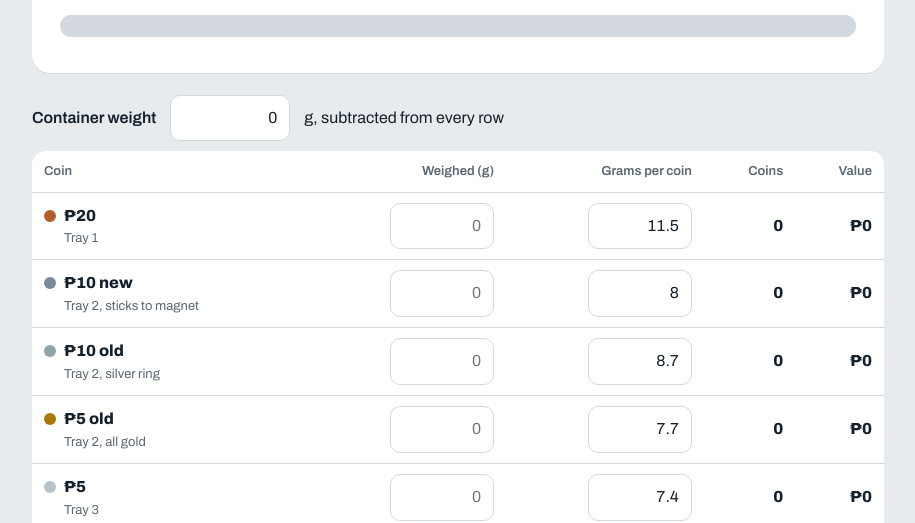
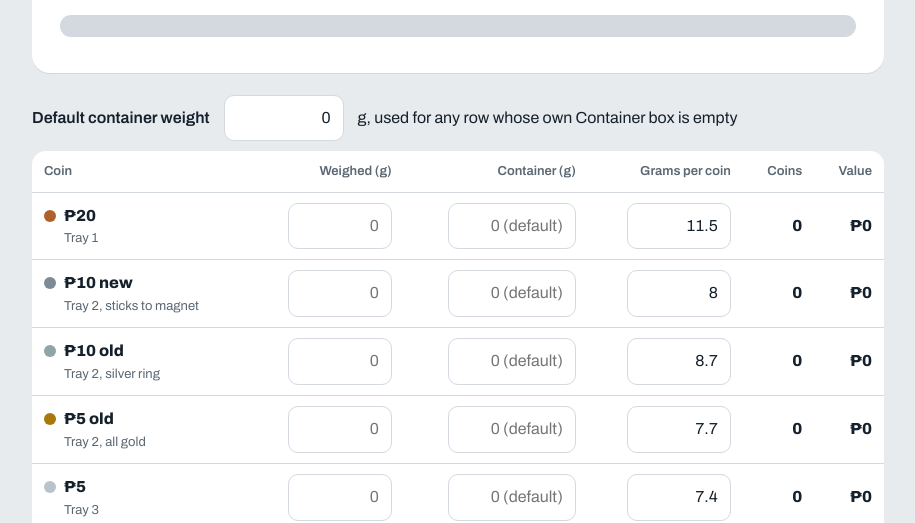
Before and after one commit to maiushi/coin-counter, a plain HTML site: page public/index.html in a window 1280 px wide. Shown: the part 281-804 px from the top of the page, without its empty margins (182-1097 px from the left). Drawn offline with Linux system fonts and the light colour scheme.

Commit message:
Per-row container weights, top value becomes the default
Co-Authored-By: Claude Opus 5.5 <noreply@anthropic.com>
Claude-Session: https://claude.ai/code/session_01TsFHgUGUAeLcqQL5JFVLpQ

```diff
--- a/public/index.html
+++ b/public/index.html
@@ -37,7 +37,7 @@ th:first-child,td:first-child{text-align:left;white-space:normal}
 th{font-size:13px;color:var(--mute);font-weight:600}
 td.coin b{display:block}td.coin em{font-style:normal;color:var(--mute);font-size:13px}
 .dot{display:inline-block;width:12px;height:12px;border-radius:50%;margin-right:8px;vertical-align:-1px}
-td input{width:6.5em}
+td input{width:6.5em}td input.tare-in{width:8em}
 .num{font-weight:800;font-variant-numeric:tabular-nums}
 .btns{display:flex;flex-wrap:wrap;gap:10px;margin:16px 0}
 button{font:inherit;font-weight:600;min-height:44px;padding:0 18px;border-radius:10px;border:1px solid var(--line);background:var(--card);color:var(--ink);cursor:pointer}
@@ -64,12 +64,12 @@ summary{font-weight:600;cursor:pointer;min-height:28px}
   </section>
 
   <div class="tare">
-    <label for="tare">Container weight</label>
-    <input id="tare" inputmode="decimal" value="0"> <span>g, subtracted from every row</span>
+    <label for="tare">Default container weight</label>
+    <input id="tare" inputmode="decimal" value="0"> <span>g, used for any row whose own Container box is empty</span>
   </div>
 
   <table class="stack" id="slip">
-    <thead><tr><th>Coin</th><th>Weighed (g)</th><th>Grams per coin</th><th>Coins</th><th>Value</th></tr></thead>
+    <thead><tr><th>Coin</th><th>Weighed (g)</th><th>Container (g)</th><th>Grams per coin</th><th>Coins</th><th>Value</th></tr></thead>
     <tbody id="rows"></tbody>
   </table>
 
@@ -80,6 +80,7 @@ summary{font-weight:600;cursor:pointer;min-height:28px}
   </div>
   <div id="msg"></div>
 
+  <p class="note">Weighing coins inside their tray? Weigh each empty tray once and type it into that row's Container box; the page remembers it. Rows with an empty Container box use the default at the top (set it to 0 if you press TARE on the scale).</p>
   <p class="note">Counts are about ±1%, because worn coins weigh a little less. For a closer count, calibrate: weigh 20 of your own coins of one kind, divide by 20, and type that into "Grams per coin". The page remembers your numbers on this device.</p>
 
   <details>
@@ -101,8 +102,8 @@ const COINS = [
 ];
 const DEFAULT_G = Object.fromEntries(COINS.map(c => [c.id, c.g]));
 const KEY = "coin-count-v1";
-let state = {tare: 0, w: {}, g: {...DEFAULT_G}};
-try { const s = JSON.parse(localStorage.getItem(KEY)); if (s) state = {tare: s.tare || 0, w: s.w || {}, g: {...DEFAULT_G, ...(s.g || {})}}; } catch (e) {}
+let state = {tare: 0, w: {}, t: {}, g: {...DEFAULT_G}};
+try { const s = JSON.parse(localStorage.getItem(KEY)); if (s) state = {tare: s.tare || 0, w: s.w || {}, t: s.t || {}, g: {...DEFAULT_G, ...(s.g || {})}}; } catch (e) {}
 const save = () => { try { localStorage.setItem(KEY, JSON.stringify(state)); } catch (e) {} };
 const peso = n => "₱" + Math.round(n).toLocaleString("en-PH");
 const num = s => { const x = parseFloat(String(s).replace(/,/g, "")); return isFinite(x) ? x : 0; };
@@ -112,6 +113,7 @@ rows.innerHTML = COINS.map(c => `
   <tr>
     <td class="coin"><span class="dot" style="background:${c.c}"></span><b style="display:inline">${c.name}</b><em style="display:block;margin-left:20px">${c.note}</em></td>
     <td><input id="w-${c.id}" inputmode="decimal" placeholder="0" aria-label="${c.name} weighed grams"></td>
+    <td><input id="t-${c.id}" class="tare-in" inputmode="decimal" aria-label="${c.name} container grams"></td>
     <td><input id="g-${c.id}" inputmode="decimal" aria-label="${c.name} grams per coin"></td>
     <td class="num" id="n-${c.id}">0</td>
     <td class="num" id="v-${c.id}">₱0</td>
@@ -121,13 +123,17 @@ const tareEl = document.getElementById("tare");
 tareEl.value = state.tare || 0;
 COINS.forEach(c => {
   document.getElementById("w-" + c.id).value = state.w[c.id] ?? "";
+  document.getElementById("t-" + c.id).value = state.t[c.id] ?? "";
   document.getElementById("g-" + c.id).value = state.g[c.id];
 });
 
 function calc() {
-  const tare = num(tareEl.value);
+  const def = num(tareEl.value);
   let total = 0, coins = 0; const parts = [];
   COINS.forEach(c => {
+    const tEl = document.getElementById("t-" + c.id);
+    tEl.placeholder = def + " (default)";
+    const tare = tEl.value.trim() === "" ? def : num(tEl.value);
     const raw = document.getElementById("w-" + c.id).value;
     const w = raw === "" ? 0 : Math.max(0, num(raw) - tare);
     const g = num(document.getElementById("g-" + c.id).value) || c.g;
@@ -151,6 +157,7 @@ function store() {
   state.tare = num(tareEl.value);
   COINS.forEach(c => {
     state.w[c.id] = document.getElementById("w-" + c.id).value;
+    state.t[c.id] = document.getElementById("t-" + c.id).value;
     state.g[c.id] = num(document.getElementById("g-" + c.id).value) || c.g;
   });
   save();
```
